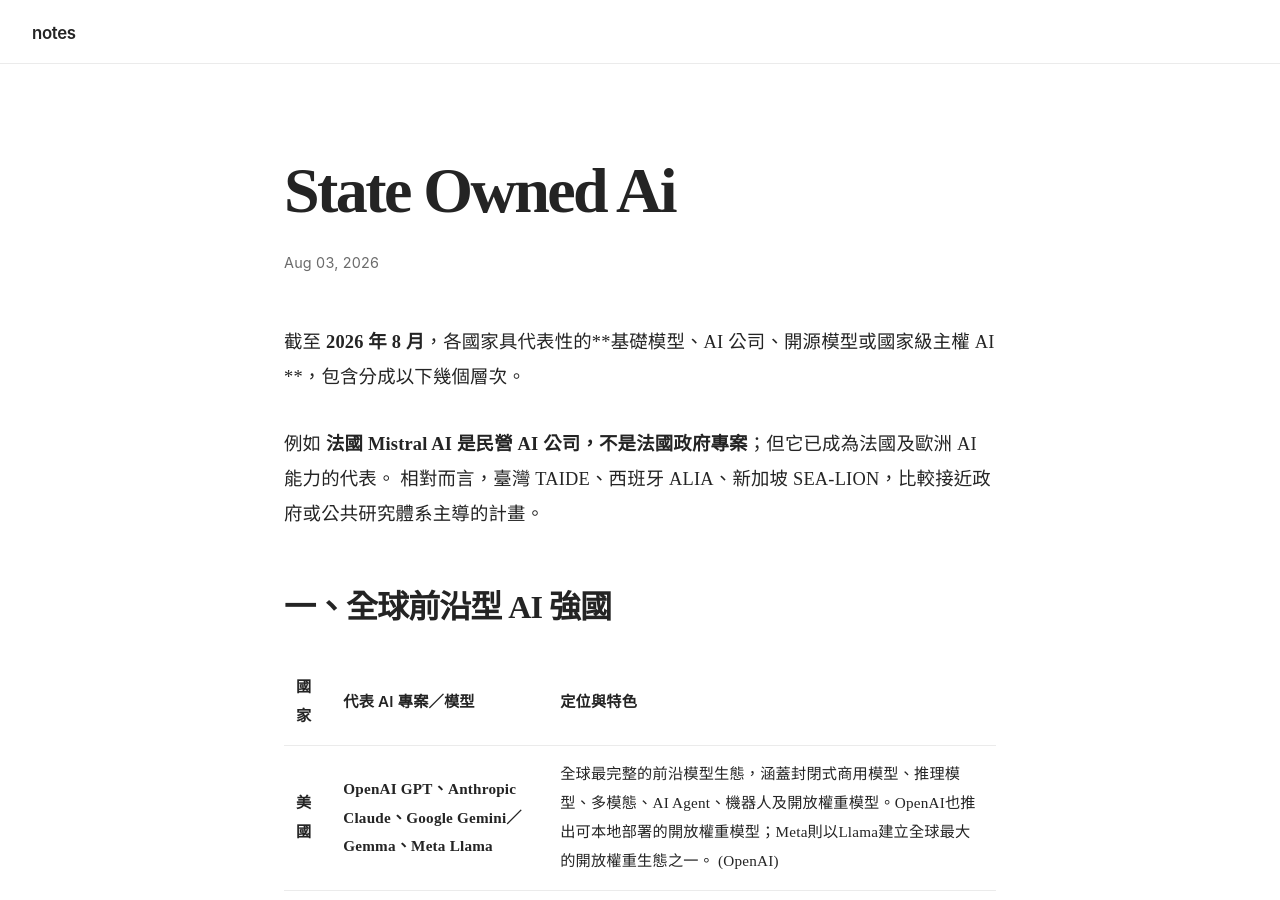
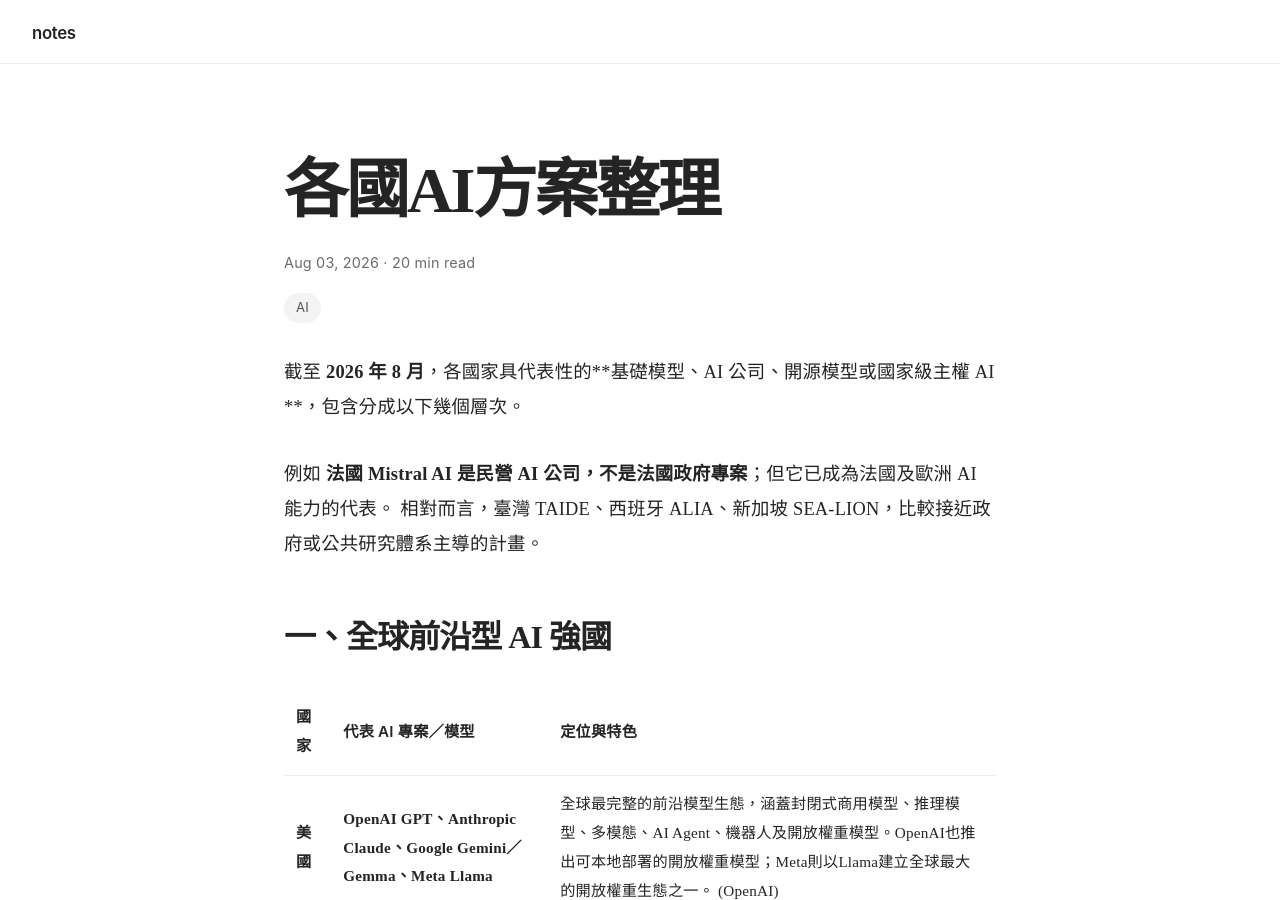
Before and after one commit to linjose/notes, a Jekyll site: the page built from _posts/2026-08-03-State-owned-AI.md, in a window 1280 px wide and 900 px high. Built offline with Jekyll 4.4.1, drawn with Linux system fonts in a browser that asks for light colours; our own code applies the rules of GitHub Pages for plain Markdown files.

Commit message:
Update 2026-08-03-State-owned-AI.md

```diff
--- a/_posts/2026-08-03-State-owned-AI.md
+++ b/_posts/2026-08-03-State-owned-AI.md
@@ -1,3 +1,13 @@
+---
+layout: post
+title: 各國AI方案整理
+date: 2026-08-03
+reading_time: 20 min read
+tags: [AI]
+excerpt:
+---
+
+
 截至 **2026 年 8 月**，各國家具代表性的**基礎模型、AI 公司、開源模型或國家級主權 AI **，包含分成以下幾個層次。
 
 例如 **法國 Mistral AI 是民營 AI 公司，不是法國政府專案**；但它已成為法國及歐洲 AI 能力的代表。
```
